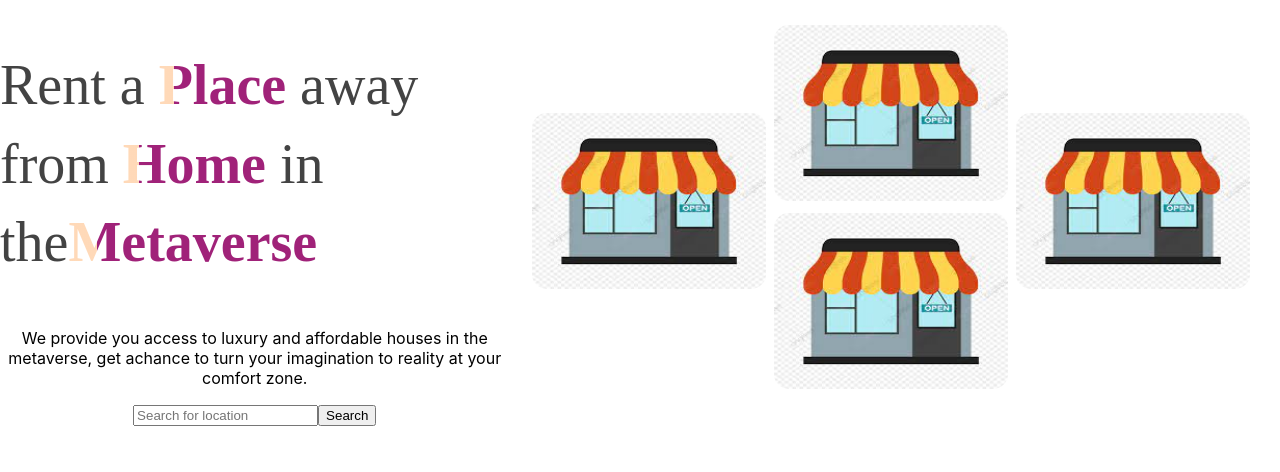
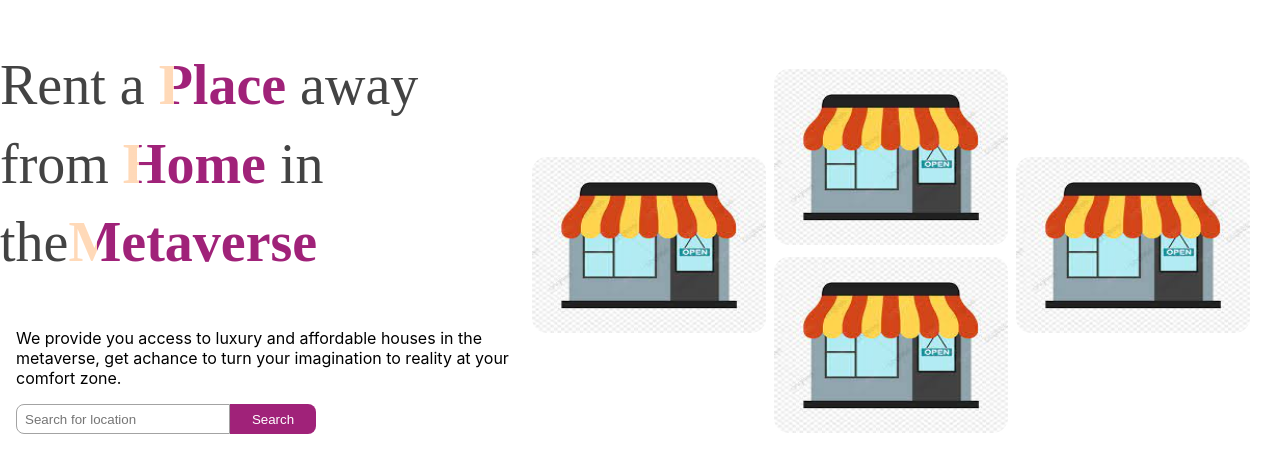
Before and after one commit to Emmanuel-Ibekwe/hng-metabnb-task, a React (Create React App) app: page / in a window 1280 px wide. Shown: the top 472 px of the page. Built offline with nearby package versions, Linux system fonts and the light colour scheme; a web font is replaced by a local one.

Commit message:
feat: Add search bar in MainContent

```diff
--- a/src/App.js
+++ b/src/App.js
@@ -1,4 +1,3 @@
-import logo from "./logo.svg";
 import "./App.css";
 import MainContent from "./components/MainContent/MainContent";
 
--- a/src/components/MainContent/MainContent.js
+++ b/src/components/MainContent/MainContent.js
@@ -24,10 +24,10 @@ const MainContent = () => {
         </div>
         <div className={styles["left-sub-section"]}>
           <div className="img__div">
-            <img src={dummyImage} id={styles.img1} />
-            <img src={dummyImage} id={styles.img2} />
-            <img src={dummyImage} id={styles.img3} />
-            <img src={dummyImage} id={styles.img4} />
+            <img src={dummyImage} id={styles.img1} alt="dummy image" />
+            <img src={dummyImage} id={styles.img2} alt="dummy image" />
+            <img src={dummyImage} id={styles.img3} alt="dummy image" />
+            <img src={dummyImage} id={styles.img4} alt="dummy image" />
           </div>
         </div>
       </section>
--- a/src/components/MainContent/MainContent.module.css
+++ b/src/components/MainContent/MainContent.module.css
@@ -6,6 +6,7 @@
 
 .first-section .right-sub-section {
   width: 50%;
+  padding-bottom: 5rem;
 }
 
 .first-section h1 {
@@ -15,6 +16,11 @@
   font-weight: 400;
   color: #434343;
   text-align: left;
+}
+
+.right-sub-section p {
+  text-align: left;
+  margin-left: 1rem;
 }
 
 .first-section span {
@@ -53,3 +59,36 @@
 #img3 {
   transform: translateY(50%);
 }
+
+.search-box {
+  display: flex;
+  width: 300px;
+  height: 30px;
+  padding: 0;
+  margin-left: 1rem;
+}
+
+.search-box input {
+  width: 70%;
+  padding: 4px 8px;
+  border: 1px solid #a3a3a3;
+  background: rgba(247, 247, 247, 0.1);
+  border: 1px solid #a3a3a3;
+  border-radius: 8px 0px 0px 8px;
+  color: #b8b8b8;
+}
+
+.search-box input:focus {
+  border: 1px solid #f89687 !important;
+}
+
+.search-box button {
+  width: 30%;
+  display: inline-block;
+  margin: 0;
+  padding: 0.3rem 0.9rem;
+  background: linear-gradient(90deg, #a02279 11.45%, #a02279 11.46%);
+  border-radius: 0px 8px 8px 0px;
+  color: #fff;
+  border: none;
+}
```
